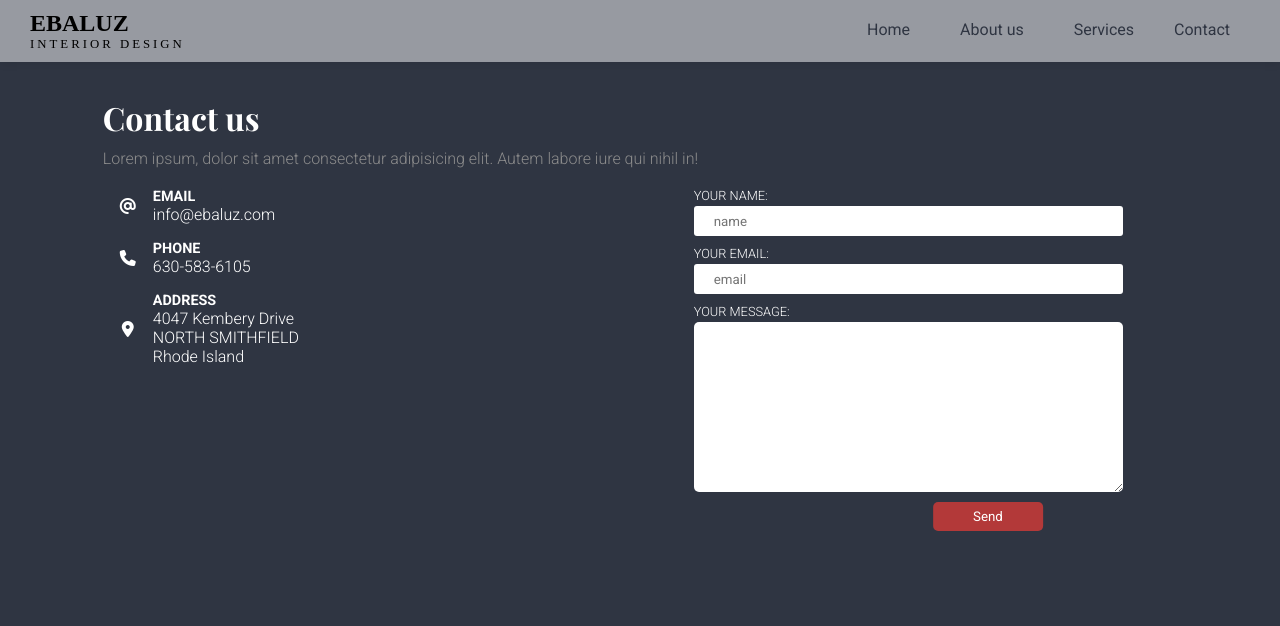
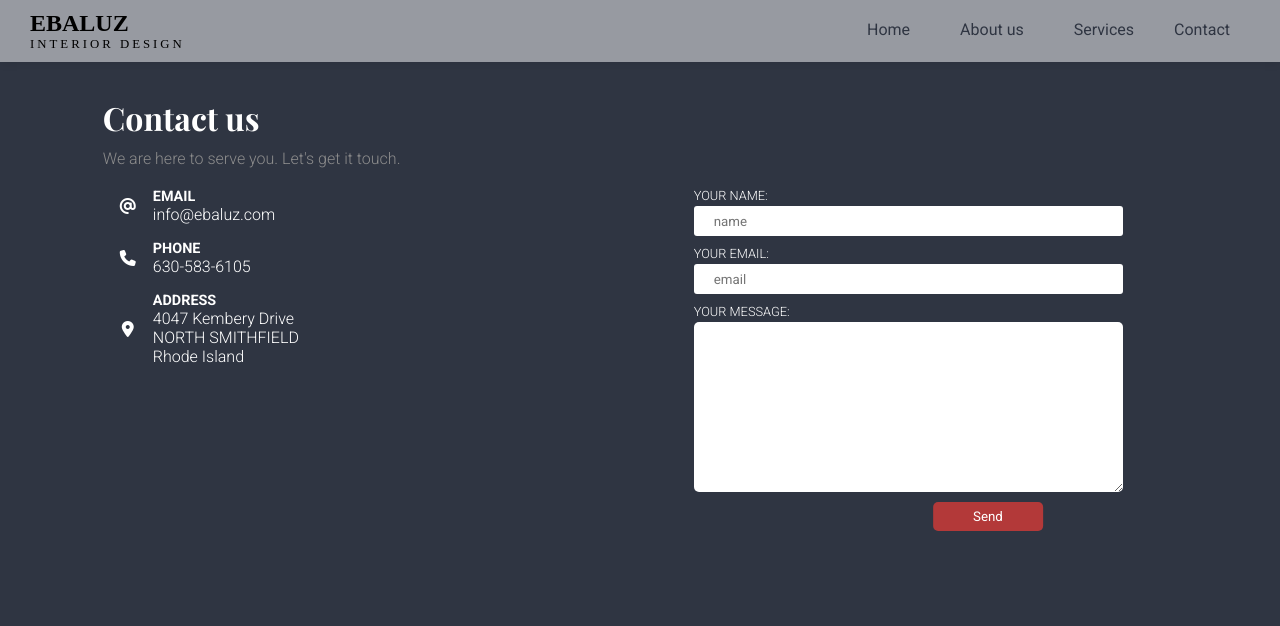
Before and after one commit to webfbangel/interior_design_532, a PHP site: page /contact.php in a window 1280 px wide. Shown: the top 626 px of the page. Run offline with PHP 8.4, Linux system fonts and the light colour scheme; some libraries are stand-ins or nearby versions; some web fonts are replaced.

Commit message:
Contact message change from Lorem to content

```diff
--- a/contact.php
+++ b/contact.php
@@ -96,8 +96,7 @@ if (filter_has_var(INPUT_POST, "submit")) {
     <div class="sectionWrapper">
       <div class="title">Contact us</div>
       <div class="message">
-        Lorem ipsum, dolor sit amet consectetur adipisicing elit. Autem labore
-        iure qui nihil in!
+        We are here to serve you. Let's get it touch.
       </div>
       <div class="contactInformation">
         <div class="item">
--- a/index.php
+++ b/index.php
@@ -231,8 +231,7 @@ if (filter_has_var(INPUT_POST, "submit")) {
     <div class="sectionWrapper">
       <div class="title">Contact us</div>
       <div class="message">
-        Lorem ipsum, dolor sit amet consectetur adipisicing elit. Autem labore
-        iure qui nihil in!
+        We are here to serve you. Let's get it touch.
       </div>
       <div class="contactInformation">
         <div class="item">
```
